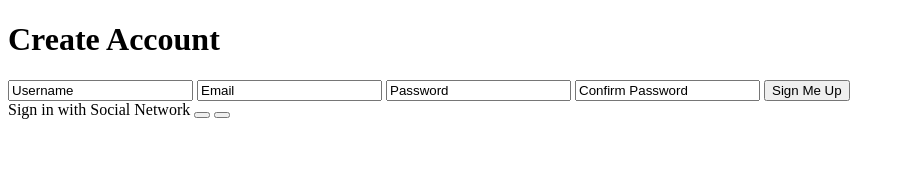
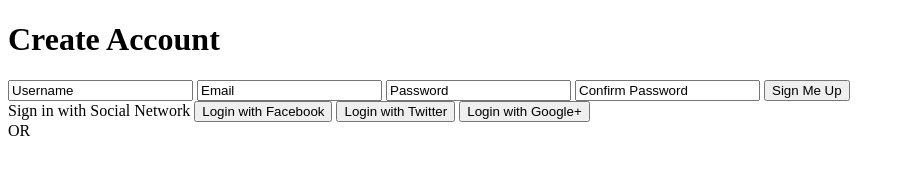
Before and after one commit to tts-fall-2016-code-immersion/Form_EA, a plain HTML site: page index.html in a window 1280 px wide. Shown: the whole page, without its empty margins (0-905 px from the left). Drawn offline with Linux system fonts and the light colour scheme.

Commit message:
First version of form, HTML only

```diff
--- a/index.html
+++ b/index.html
@@ -22,9 +22,9 @@
 
         <div class="right">
           <span class="loginwith">Sign in with Social Network</span>
-          <button></button>
-          <button></button>
-
+          <button class="social-signin" class="facebook">Login with Facebook</button>
+          <button class="social-signin" class="twitter">Login with Twitter</button>
+          <button class="social-signin" class="Google+">Login with Google+</button>
         </div>
 
 
@@ -32,6 +32,7 @@
         </div>
     </div>
     </div>
+    <div class="or">OR</div>
 
 
 
```
